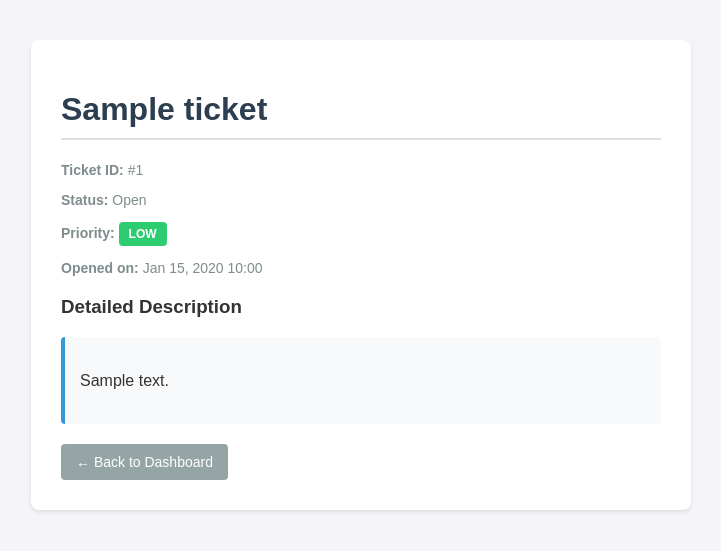
After one commit to alexandre-dev-master/helpdesk-app, a Django app: page /1/ in a window 1280 px wide. The commit adds this page. Shown: the top 551 px of the page, without its empty margins (9-730 px from the left). Run offline with Django 5.2, Linux system fonts and the light colour scheme; tables that the repository leaves empty hold one stand-in row (values such as "Sample post").

Commit message:
feat: add TicketDetailView and connect navigation links

```diff
--- /dev/null
+++ b/tickets/templates/tickets/ticket_detail.html
@@ -0,0 +1,41 @@
+<!DOCTYPE html>
+<html lang="en">
+<head>
+    <meta charset="UTF-8">
+    <meta name="viewport" content="width=device-width, initial-scale=1.0">
+    <title>Ticket #{{ ticket.id }} Details</title>
+    <style>
+        body { font-family: Arial, sans-serif; margin: 40px; background-color: #f4f4f9; color: #333; }
+        h1 { color: #2c3e50; border-bottom: 2px solid #ddd; padding-bottom: 10px; }
+        .container { background: #fff; padding: 30px; border-radius: 8px; box-shadow: 0 2px 4px rgba(0,0,0,0.1); max-width: 600px; }
+        .meta-info { margin-bottom: 20px; font-size: 14px; color: #7f8c8d; }
+        .description-box { background: #f8f9fa; padding: 15px; border-radius: 4px; border-left: 4px solid #3498db; margin-bottom: 20px; line-height: 1.6; }
+        .badge { padding: 5px 10px; border-radius: 4px; font-size: 12px; font-weight: bold; text-transform: uppercase; display: inline-block; }
+        .priority-high { background-color: #e74c3c; color: white; }
+        .priority-medium { background-color: #f39c12; color: white; }
+        .priority-low { background-color: #2ecc71; color: white; }
+        .btn-back { background-color: #95a5a6; text-decoration: none; color: white; padding: 10px 15px; border-radius: 4px; font-size: 14px; display: inline-block; }
+    </style>
+</head>
+<body>
+
+    <div class="container">
+        <h1>{{ ticket.title }}</h1>
+
+        <div class="meta-info">
+            <p><strong>Ticket ID:</strong> #{{ ticket.id }}</p>
+            <p><strong>Status:</strong> {{ ticket.get_status_display }}</p>
+            <p><strong>Priority:</strong> <span class="badge priority-{{ ticket.priority }}">{{ ticket.priority }}</span></p>
+            <p><strong>Opened on:</strong> {{ ticket.created_at|date:"M d, Y H:i" }}</p>
+        </div>
+
+        <h3>Detailed Description</h3>
+        <div class="description-box">
+            {{ ticket.description|linebreaks }}
+        </div>
+
+        <a href="{% url 'ticket_list' %}" class="btn-back">← Back to Dashboard</a>
+    </div>
+
+</body>
+</html>
--- a/tickets/templates/tickets/ticket_list.html
+++ b/tickets/templates/tickets/ticket_list.html
@@ -10,7 +10,7 @@
         .ticket-card { background: #fff; padding: 20px; margin-bottom: 15px; border-radius: 8px; box-shadow: 0 2px 4px rgba(0,0,0,0.1); }
         .badge { padding: 5px 10px; border-radius: 4px; font-size: 12px; font-weight: bold; text-transform: uppercase; }
         .priority-high { background-color: #e74c3c; color: white; }
-        .priority-medium { bapython3 manage.py runserverckground-color: #f39c12; color: white; }
+        .priority-medium { background-color: #f39c12; color: white; }
         .priority-low { background-color: #2ecc71; color: white; }
         .status { font-style: italic; color: #7f8c8d; }
     </style>
@@ -18,10 +18,11 @@
 <body>
 
     <h1>Technical Support Tickets</h1>
+    <a href="{% url 'ticket_create' %}" style="background-color: #3498db; color: white; padding: 10px 15px; border-radius: 4px; text-decoration: none; display: inline-block; margin-bottom: 20px;">+ Open New Ticket</a>
 
     {% for ticket in tickets %}
         <div class="ticket-card">
-            <h2>{{ ticket.title }}</h2>
+            <h2><a href="{% url 'ticket_detail' ticket.id %}" style="text-decoration: none; color: #2c3e50;">{{ ticket.title }}</a></h2>
             <p>{{ ticket.description }}</p>
             <p>
                 <span class="badge priority-{{ ticket.priority }}">{{ ticket.priority }}</span>
--- a/tickets/urls.py
+++ b/tickets/urls.py
@@ -4,9 +4,10 @@ Maps web requests to the appropriate views.
 """
 
 from django.urls import path
-from .views import TicketListView, TicketCreateView
+from .views import TicketListView, TicketCreateView, TicketDetailView
 
 urlpatterns = [
     path('', TicketListView.as_view(), name='ticket_list'),
     path('new/', TicketCreateView.as_view(), name='ticket_create'),
+    path('<int:pk>/', TicketDetailView.as_view(), name='ticket_detail'), # Dinamic routing for ticket details
 ]
--- a/tickets/views.py
+++ b/tickets/views.py
@@ -1,4 +1,4 @@
-from django.views.generic import ListView, CreateView
+from django.views.generic import ListView, CreateView, DetailView
 from django.urls import reverse_lazy
 from .models import Ticket
 from .forms import TicketForm
@@ -11,13 +11,17 @@ class TicketListView(ListView):
     ordering = ['-created_at']
 
 class TicketCreateView(CreateView):
-    """
-    View to handle the creation of a new ticket.
-    Renders the form and saves valid data to the database.
-    """
+    """View to handle the creation of a new ticket."""
     model = Ticket
     form_class = TicketForm
     template_name = 'tickets/ticket_form.html'
+    success_url = reverse_lazy('ticket_list')
 
-    # Redirects the user back to the list view after successfully submitting the form
-    success_url = reverse_lazy('ticket_list')
+class TicketDetailView(DetailView):
+    """
+    View to display the full details of a single ticket.
+    Automatically fetches the object based on the ID passed via URL.
+    """
+    model = Ticket
+    template_name = 'tickets/ticket_detail.html'
+    context_object_name = 'ticket' # Singular form for a single object
```
